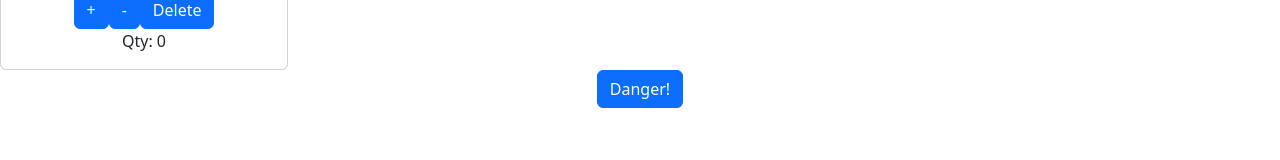
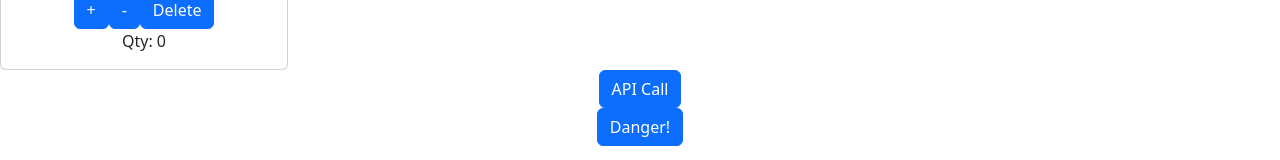
Before and after one commit to ryanlhy/Poke-Watchlist, a React (Create React App) app: page / in a window 1280 px wide. Shown: the part 497-657 px from the top of the page. Built offline with nearby package versions, Linux system fonts and the light colour scheme; no server answers.

Commit message:
created basic level API

```diff
--- a/src/ApiPokemon.js
+++ b/src/ApiPokemon.js
@@ -0,0 +1,28 @@
+import React from "react";
+import { useEffect, useState } from "react";
+import Button from "react-bootstrap/Button";
+
+function ApiPokemon() {
+  const [gifSrc, setGifSrc] = useState("");
+  const key = "OkvabOBh3AH2TdF89yjYbO2ajlTfK3zk";
+  const APICall = async () => {
+    const gifSrc = `https://api.giphy.com/v1/gifs/random?api_key=${key}`;
+    const res = await fetch(gifSrc);
+    const json = await res.json();
+    console.log("makeApiCall", json.data);
+    setGifSrc(json.data.images.downsized_large.url);
+  };
+
+  useEffect(() => {
+    APICall();
+  }, []);
+
+  return (
+    <div>
+      <Button onClick={APICall}>API Call</Button>
+      <img src={gifSrc} alt="" />
+    </div>
+  );
+}
+
+export default ApiPokemon;
--- a/src/Components/Home.js
+++ b/src/Components/Home.js
@@ -5,6 +5,7 @@ import Button from "react-bootstrap/Button";
 import React from "react";
 
 import Results from "./Results";
+import ApiPokemon from "../ApiPokemon";
 
 function Home() {
   return (
@@ -12,7 +13,7 @@ function Home() {
       <h1>Pokemon TCG Watchlist</h1>
       <Results />
       {/* <SignUpForm /> */}
-
+      <ApiPokemon />
       <Button>Danger!</Button>
     </div>
   );
```
